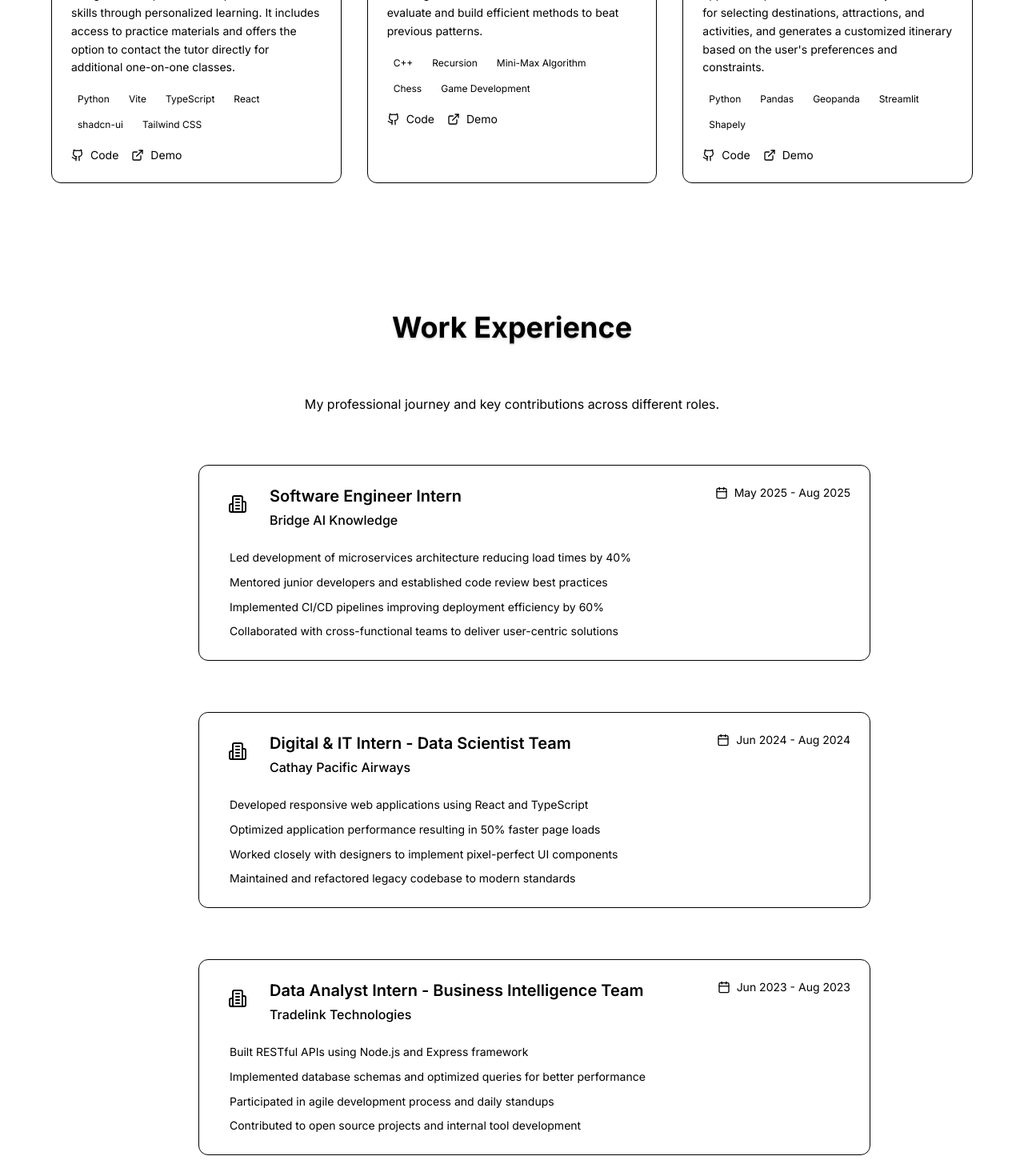
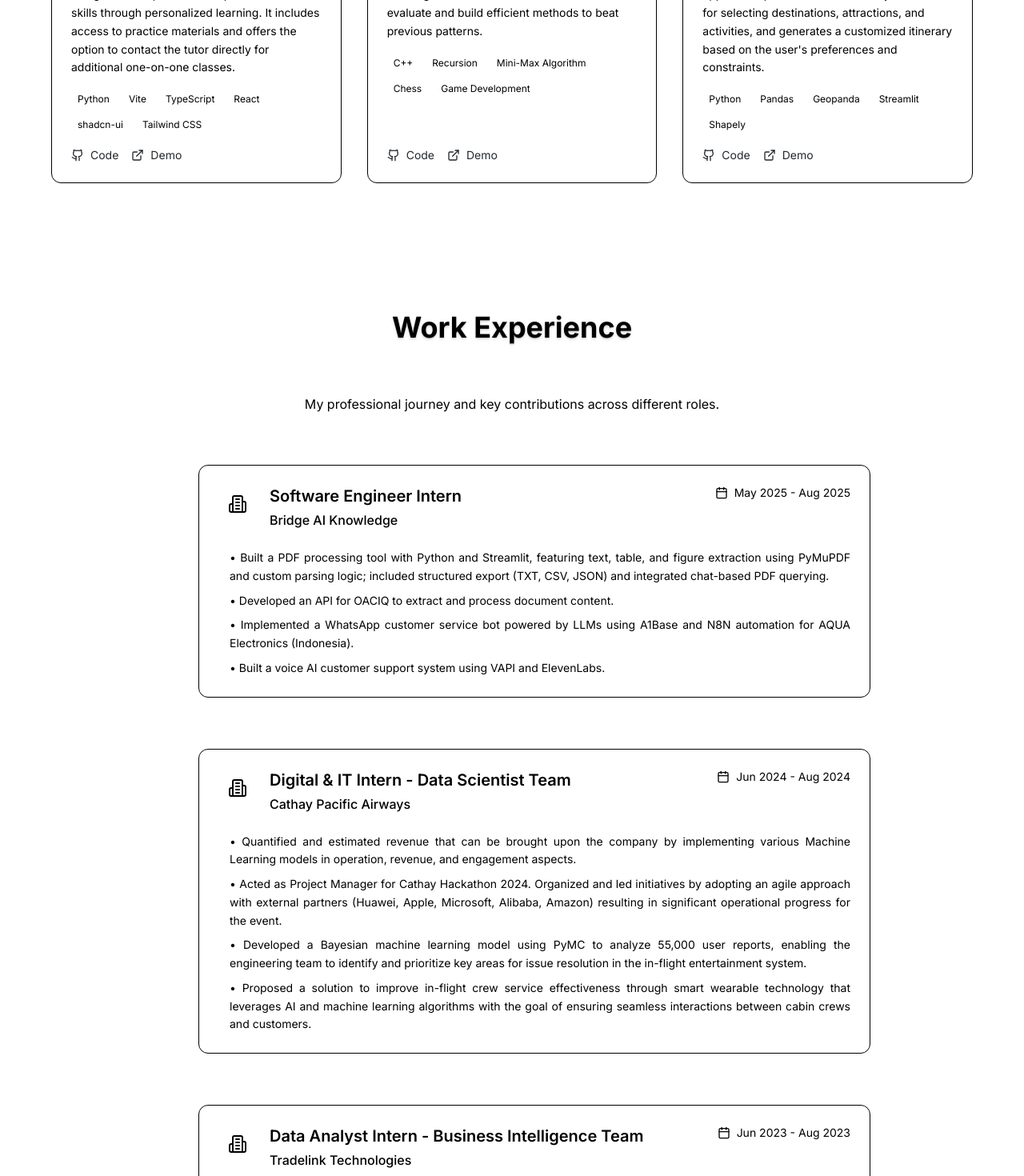
Before and after one commit to LoveraLokeswara/loveralokeswara.github.io, a Next.js app: page / in a window 1280 px wide. Shown: the part 5051-6521 px from the top of the page at 80% size. Built offline with nearby package versions, Linux system fonts and the light colour scheme.

Commit message:
finalizing the format and content

```diff
--- a/src/components/Experience.tsx
+++ b/src/components/Experience.tsx
@@ -1,6 +1,6 @@
 "use client";
 
-import { motion } from "framer-motion";
+import { motion, time } from "framer-motion";
 import { useInView } from "framer-motion";
 import { useRef } from "react";
 import { Building2, Calendar } from "lucide-react";
@@ -16,10 +16,10 @@ const Experience = () => {
       duration: "May 2025 - Aug 2025",
       logo: "/api/placeholder/60/60",
       contributions: [
-        "Led development of microservices architecture reducing load times by 40%",
-        "Mentored junior developers and established code review best practices",
-        "Implemented CI/CD pipelines improving deployment efficiency by 60%",
-        "Collaborated with cross-functional teams to deliver user-centric solutions"
+        "•	Built a PDF processing tool with Python and Streamlit, featuring text, table, and figure extraction using PyMuPDF and custom parsing logic; included structured export (TXT, CSV, JSON) and integrated chat-based PDF querying.",
+        "•	Developed an API for OACIQ to extract and process document content.",
+        "•	Implemented a WhatsApp customer service bot powered by LLMs using A1Base and N8N automation for AQUA Electronics (Indonesia).",
+        "•	Built a voice AI customer support system using VAPI and ElevenLabs."
       ]
     },
     {
@@ -28,10 +28,10 @@ const Experience = () => {
       duration: "Jun 2024 - Aug 2024",
       logo: "/api/placeholder/60/60",
       contributions: [
-        "Developed responsive web applications using React and TypeScript",
-        "Optimized application performance resulting in 50% faster page loads",
-        "Worked closely with designers to implement pixel-perfect UI components",
-        "Maintained and refactored legacy codebase to modern standards"
+        "•	Quantified and estimated revenue that can be brought upon the company by implementing various Machine Learning models in operation, revenue, and engagement aspects. ",
+        "•	Acted as Project Manager for Cathay Hackathon 2024. Organized and led initiatives by adopting an agile approach with external partners (Huawei, Apple, Microsoft, Alibaba, Amazon) resulting in significant operational progress for the event.",
+        "•	Developed a Bayesian machine learning model using PyMC to analyze 55,000 user reports, enabling the engineering team to identify and prioritize key areas for issue resolution in the in-flight entertainment system.",
+        "•	Proposed a solution to improve in-flight crew service effectiveness through smart wearable technology that leverages AI and machine learning algorithms with the goal of ensuring seamless interactions between cabin crews and customers."
       ]
     },
     {
@@ -40,22 +40,22 @@ const Experience = () => {
       duration: "Jun 2023 - Aug 2023",
       logo: "/api/placeholder/60/60",
       contributions: [
-        "Built RESTful APIs using Node.js and Express framework",
-        "Implemented database schemas and optimized queries for better performance",
-        "Participated in agile development process and daily standups",
-        "Contributed to open source projects and internal tool development"
+        "•	Built a feature that allowed clients to access relevant news pertaining to their shipment status. Feature was developed through SEO practices which filters for news centered on a client.",
+        "•	Researched and analyzed internal data to identify discrepancies in shipment and order records to ensure exact documentation of data within our client facing application.",
+        "•	Visualized an upwards of 40,000 purchase order records through Pivot tooling to provide insights on possible process improvements and potential blockers which then allowed the business to focus on addressing pivotal areas.",
+        "•	Resolved stakeholder issues by processing inconsistent report records caused by time zone difference."
       ]
     },
     {
       title: "Private Tutor",
       company: "Self-employed",
-      duration: "2024-2025",
+      duration: "2024 - 2025",
       logo: "/api/placeholder/60/60",
       contributions: [
-        "Assisted in development of mobile applications using React Native",
-        "Wrote comprehensive unit tests achieving 85% code coverage",
-        "Participated in code reviews and learned industry best practices",
-        "Collaborated on documentation and technical specification writing"
+        "•	Assisted in development of mobile applications using React Native",
+        "•	Wrote comprehensive unit tests achieving 85% code coverage",
+        "•	Participated in code reviews and learned industry best practices",
+        "•	Collaborated on documentation and technical specification writing"
       ]
     }
   ];
@@ -137,7 +137,7 @@ const Experience = () => {
                       className="text-muted-foreground text-sm leading-relaxed flex items-start gap-2"
                     >
                       <span className="w-1.5 h-1.5 bg-primary rounded-full mt-2 shrink-0" />
-                      {contribution}
+                      <span className="text-justify">{contribution}</span>
                     </li>
                   ))}
                 </ul>
--- a/src/components/Hero.tsx
+++ b/src/components/Hero.tsx
@@ -17,7 +17,7 @@ const Hero = () => {
   // Background positioning - fixed until past About section (around 40% scroll)
   const backgroundPosition = useTransform(
     scrollYProgress,
-    [0, 0.3, 0.41],
+    [0, 0.2, 0.41],
     ["fixed", "fixed", "absolute"]
   );
 
--- a/src/components/Projects.tsx
+++ b/src/components/Projects.tsx
@@ -96,7 +96,7 @@ const Projects = () => {
             <motion.div
               key={index}
               variants={item}
-              className="bg-card rounded-xl border border-border overflow-hidden hover:border-border/60 transition-all duration-300 group"
+              className="bg-card rounded-xl border border-border overflow-hidden hover:border-border/60 transition-all duration-300 group flex flex-col h-full"
             >
               {/* Project Image Placeholder */}
               <div className="h-48 bg-muted flex items-center justify-center overflow-hidden p-4">
@@ -109,7 +109,7 @@ const Projects = () => {
                 />
               </div>
 
-              <div className="p-6">
+              <div className="p-6 flex flex-col flex-grow">
                 <h3 className="text-xl font-semibold text-foreground mb-3 group-hover:text-primary transition-colors">
                   {project.title}
                 </h3>
@@ -131,10 +131,10 @@ const Projects = () => {
                 </div>
 
                 {/* Links */}
-                <div className="flex gap-4">
+                <div className="flex gap-4 mt-auto">
                   <a
                     href={project.github}
-                    className="flex items-center gap-2 text-muted-foreground hover:text-foreground transition-colors"
+                    className="flex items-center gap-2 text-[#24292e] hover:text-[#0969da] transition-colors"
                     aria-label={`View ${project.title} on GitHub`}
                   >
                     <Github className="w-4 h-4" />
@@ -142,7 +142,7 @@ const Projects = () => {
                   </a>
                   <a
                     href={project.demo}
-                    className="flex items-center gap-2 text-muted-foreground hover:text-foreground transition-colors"
+                    className="flex items-center gap-2 text-[#24292e] hover:text-[#0969da] transition-colors"
                     aria-label={`View ${project.title} demo`}
                   >
                     <ExternalLink className="w-4 h-4" />
```
